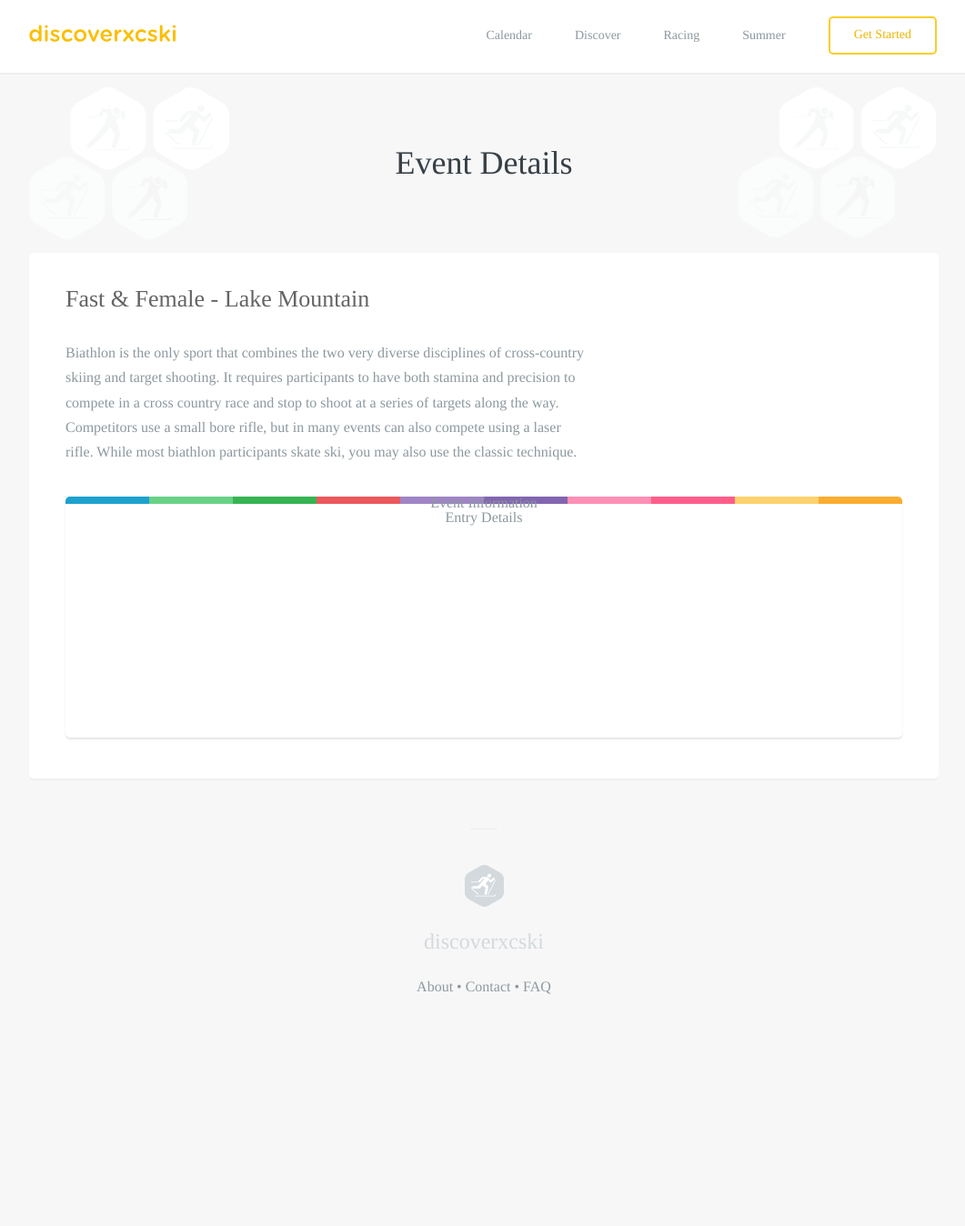
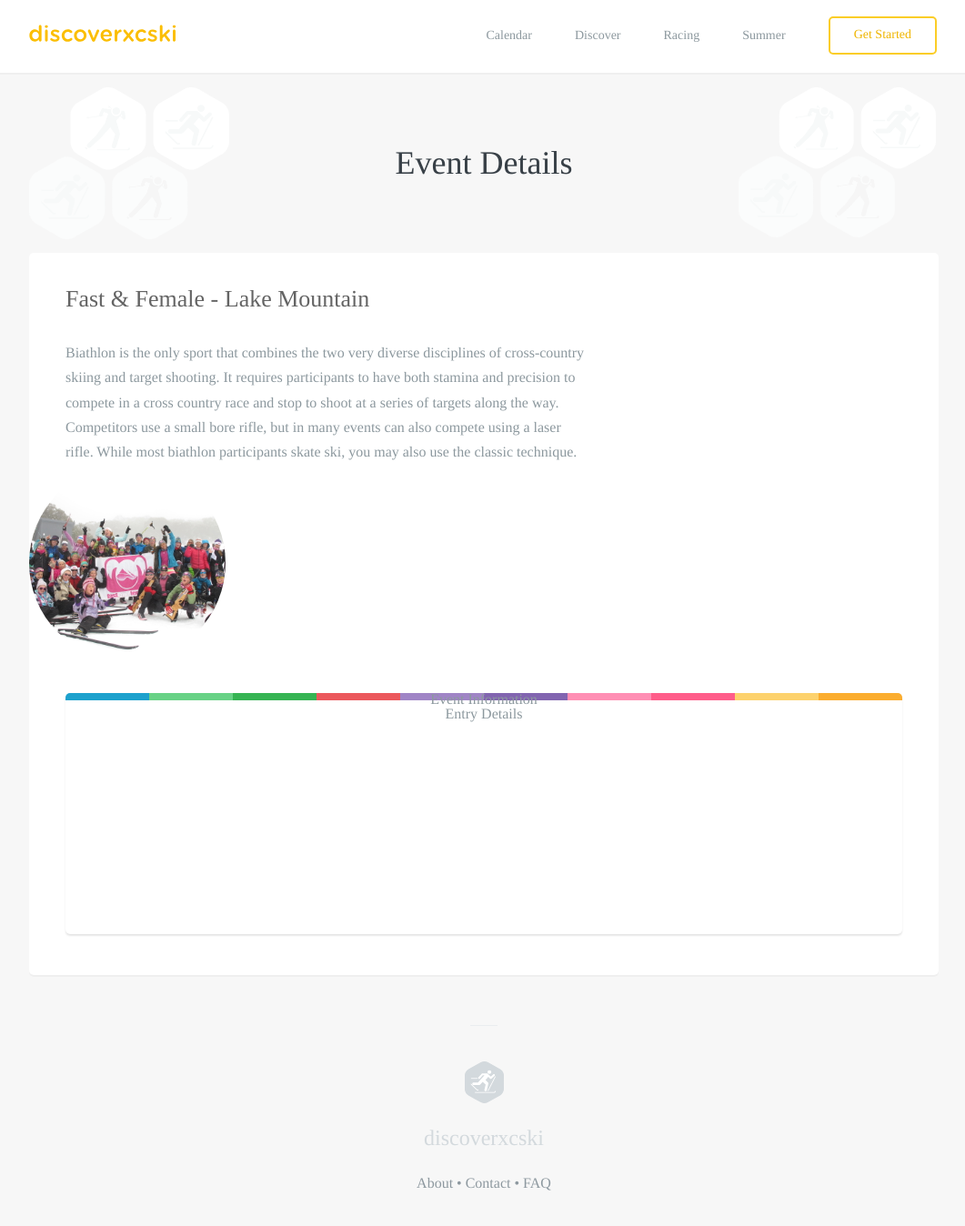
Before and after one commit to robcatto/robcatto.github.io, a Jekyll site: the page built from events/fast-&-female-lake-mountain/index.html, in a window 1280 px wide and 1365 px high. Shown: the top 1348 px of the window at 91% size, without its empty margins (108-1169 px from the left). Built offline with Jekyll 4.4.1, drawn with Linux system fonts in a browser that asks for light colours; some web fonts are replaced; Markdown is read by kramdown in place of the engine named in the settings.

Commit message:
box-theme-strip

```diff
--- a/events/fast-&-female-lake-mountain/index.html
+++ b/events/fast-&-female-lake-mountain/index.html
@@ -39,7 +39,12 @@ layout: default
                         Biathlon is the only sport that combines the two very diverse disciplines of cross-country skiing and target shooting. It requires participants to have both stamina and precision to compete in a cross country race and stop to shoot at a series of targets along the way. Competitors use a small bore rifle, but in many events can also compete using a laser rifle. While most biathlon participants skate ski, you may also use the classic technique.
                 </p>
 
-                <div style="background: http://www.discoverxcski.com/images/fast-&-female-falls-banner.jpg; background-position: center;"></div>
+                <div style="background-image: url(http://www.discoverxcski.com/images/fast-&-female-falls-banner.jpg);
+  background-size: cover;
+  background-position: center;
+  width: 216px;
+  height: 216px;
+  border-radius: 150px;"></div>
                 </div>
                 <div style="   width: 920px;
   background-color: white;
```
